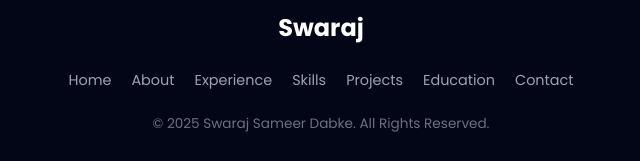
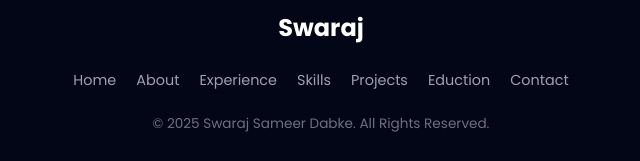
Before and after one commit to SwarajDabke/portfolio, a plain HTML site: page index.html in a window 1280 px wide. Shown: the part 6820-6981 px from the top of the page, 319-959 px from the left. Drawn offline with Linux system fonts and the light colour scheme.

Commit message:
Update index.html

```diff
--- a/index.html
+++ b/index.html
@@ -2078,7 +2078,7 @@
                     <li><a href="#experience">Experience</a></li>
                     <li><a href="#skills">Skills</a></li>
                     <li><a href="#projects">Projects</a></li>
-                    <li><a href="#education">Education</a></li>
+                    <li><a href="#education">Eduction</a></li>
                     <li><a href="#contact">Contact</a></li>
                 </ul>
                 <p class="copyright">© 2025 Swaraj Sameer Dabke. All Rights Reserved.</p>
```
